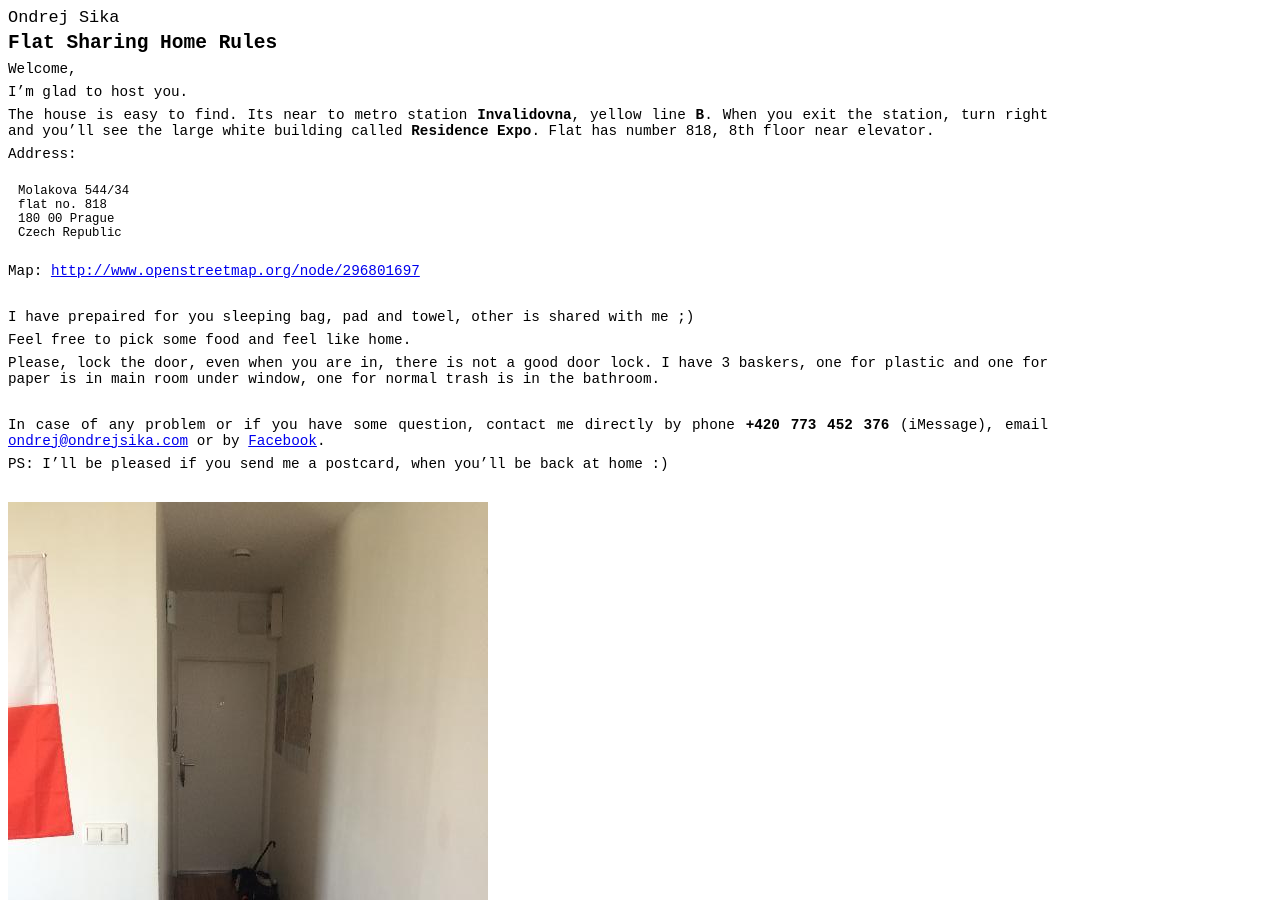
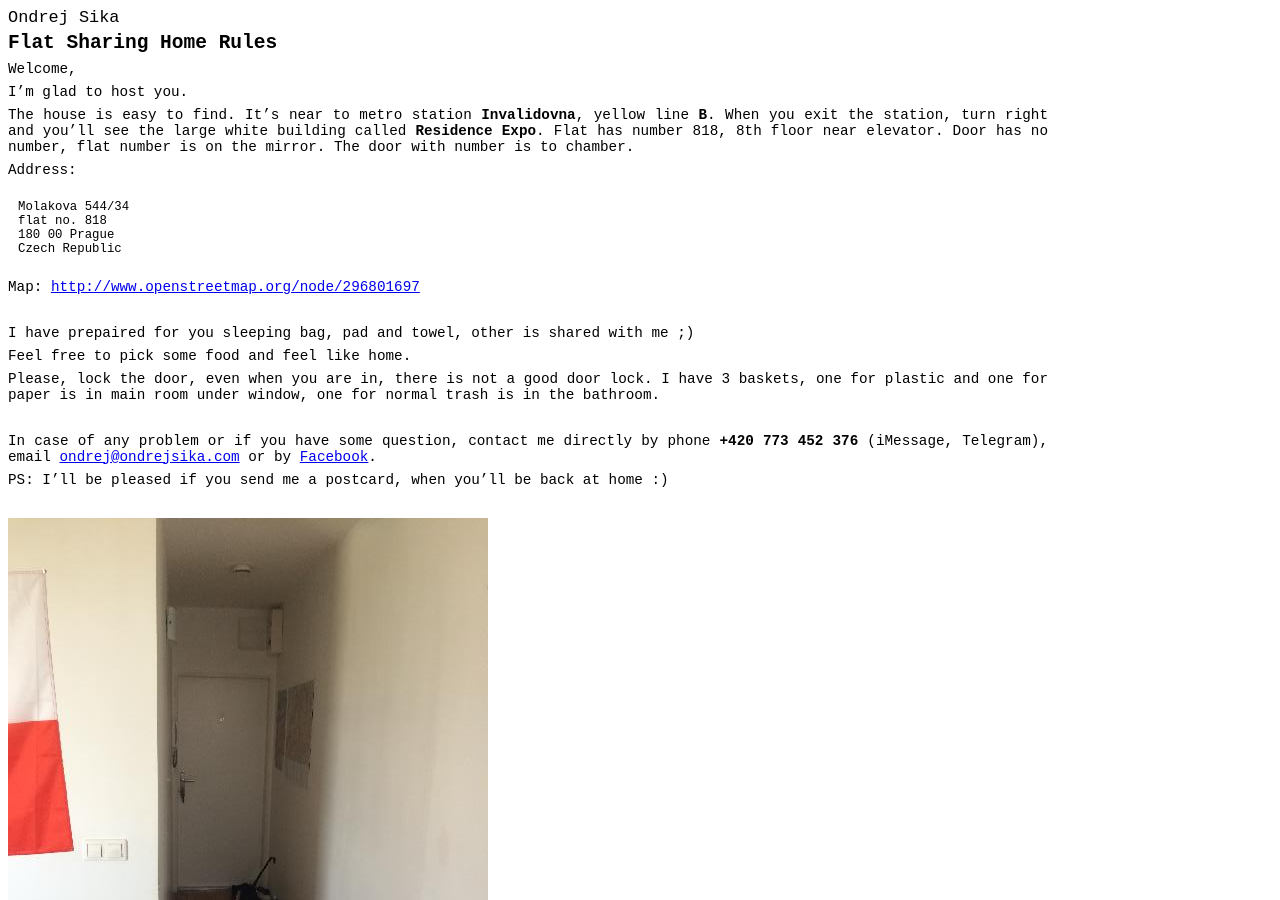
Before and after one commit to ondrejsika/ondrejsika.com, a Jekyll site: the page built from flat-sharing/index.md, in a window 1280 px wide and 900 px high. Built offline with Jekyll 4.4.1, drawn with Linux system fonts in a browser that asks for light colours; Markdown is read by kramdown in place of the engine named in the settings; comment, search, counter and statistics services are not loaded.

Commit message:
flat sharing - fix typo, update description

```diff
--- a/flat-sharing/index.md
+++ b/flat-sharing/index.md
@@ -10,7 +10,7 @@
 
 I'm glad to host you.
 
-The house is easy to find. Its near to metro station __Invalidovna__, yellow line __B__. When you exit the station, turn right and you'll see the large white building called __Residence Expo__. Flat has number 818, 8th floor near elevator.
+The house is easy to find. It's near to metro station __Invalidovna__, yellow line __B__. When you exit the station, turn right and you'll see the large white building called __Residence Expo__. Flat has number 818, 8th floor near elevator. Door has no number, flat number is on the mirror. The door with number is to chamber.
 
 Address:
 
@@ -27,11 +27,11 @@
 
 Feel free to pick some food and feel like home.
 
-Please, lock the door, even when you are in, there is not a good door lock. I have 3 baskers, one for plastic and one for paper is in main room under window, one for normal trash is in the bathroom.
+Please, lock the door, even when you are in, there is not a good door lock. I have 3 baskets, one for plastic and one for paper is in main room under window, one for normal trash is in the bathroom.
 
 <br>
 
-In case of any problem or if you have some question, contact me directly by phone __+420 773 452 376__ (iMessage), email <ondrej@ondrejsika.com> or by [Facebook](https://facebook.com/sikaondrej2).
+In case of any problem or if you have some question, contact me directly by phone __+420 773 452 376__ (iMessage, Telegram), email <ondrej@ondrejsika.com> or by [Facebook](https://facebook.com/sikaondrej2).
 
 PS: I'll be pleased if you send me a postcard, when you'll be back at home :)
 
```
Also changed, not shown: site-index-others.md (+1 -0 lines).
